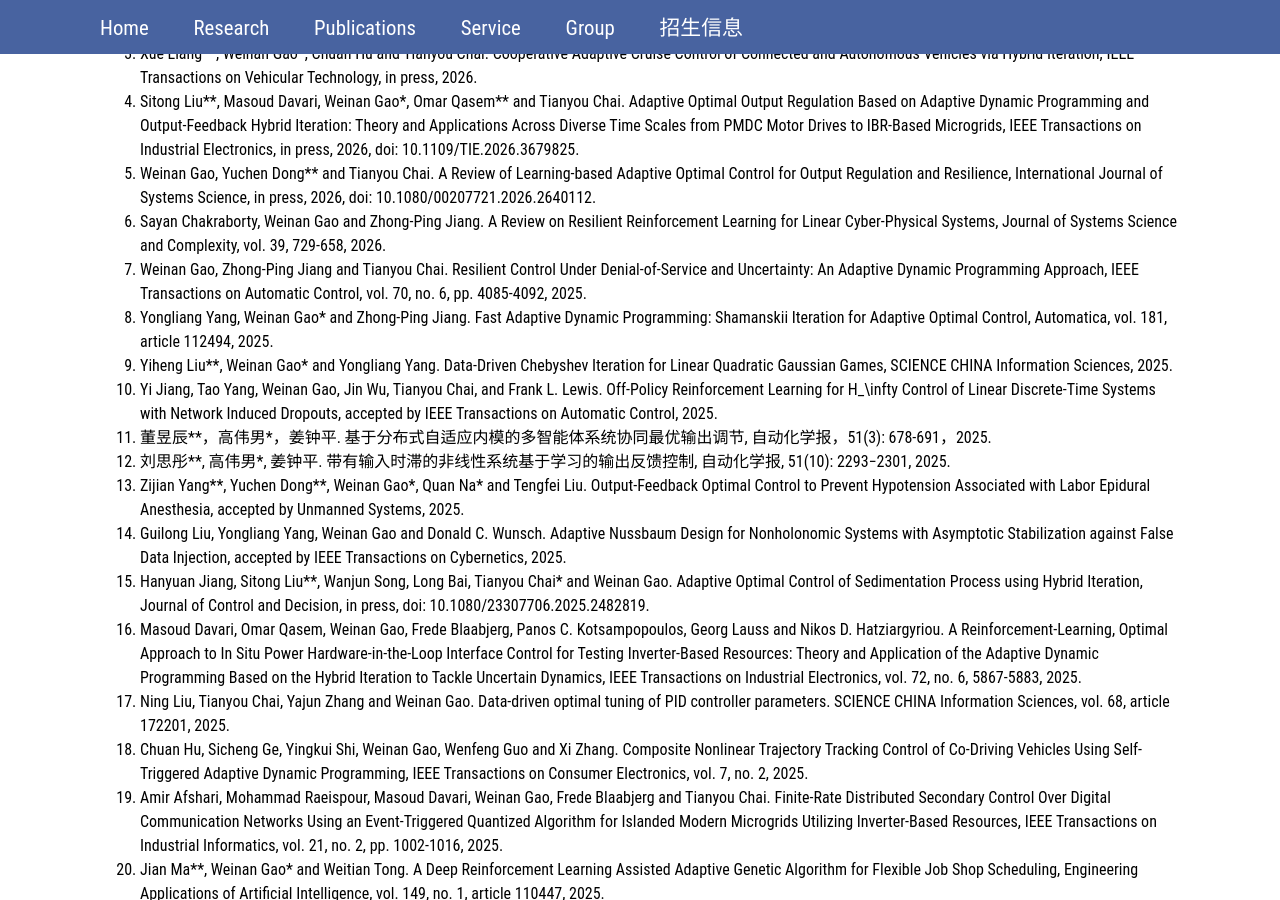
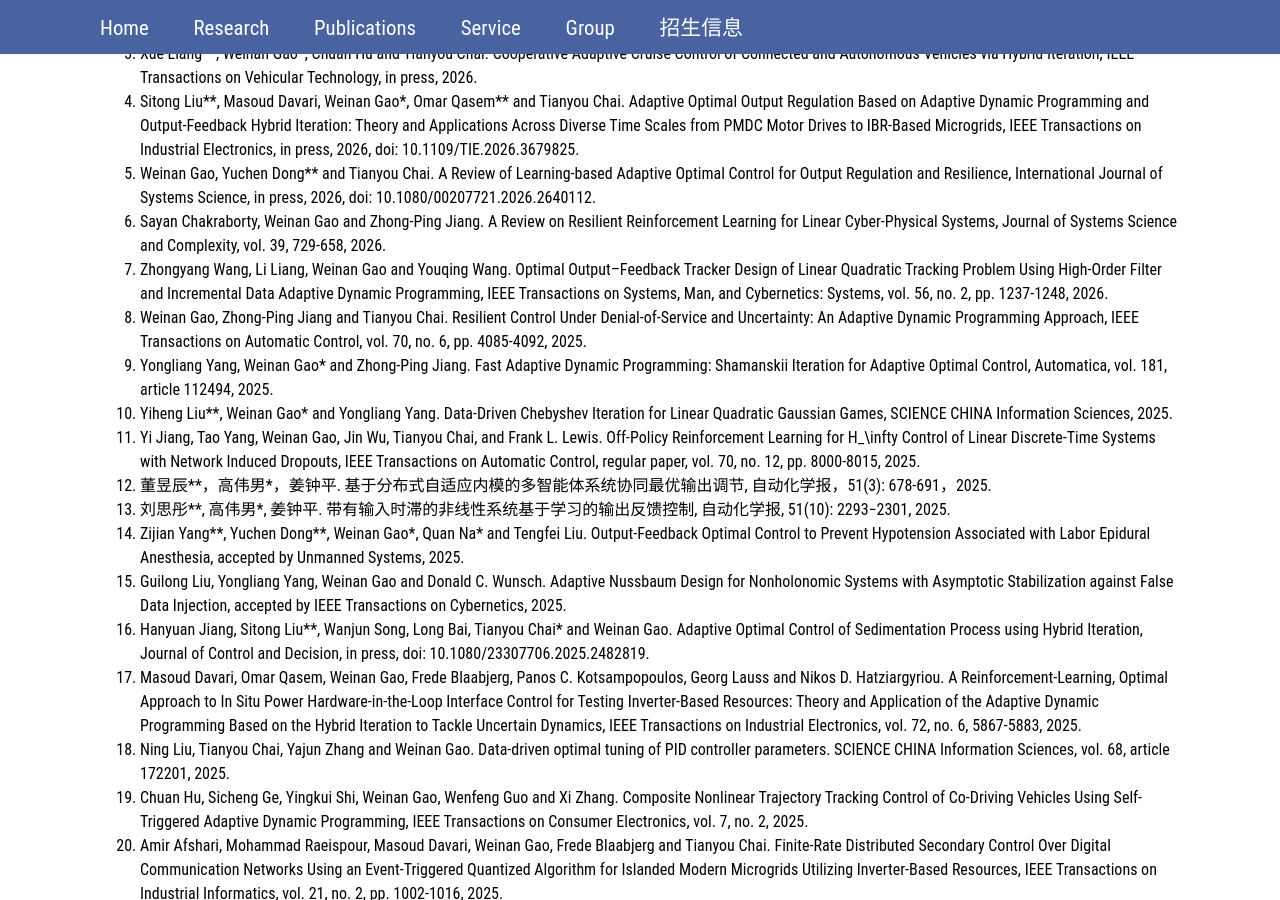
Before and after one commit to WeinanGao/weinangao.github.io, a Jekyll site: the page built from publications.markdown, in a window 1280 px wide and 900 px high, scrolled down 719 px. Built offline with Jekyll 4.4.1, drawn with Linux system fonts in a browser that asks for light colours; some of the changed text lies outside the part shown.

Commit message:
Update publications.markdown

```diff
--- a/publications.markdown
+++ b/publications.markdown
@@ -39,13 +39,15 @@ permalink: /publications/
 
 <li> Sayan Chakraborty, Weinan Gao and Zhong-Ping Jiang. A Review on Resilient Reinforcement Learning for Linear Cyber-Physical Systems, Journal of Systems Science and Complexity, vol. 39, 729-658, 2026. </li>
 
+<li> Zhongyang Wang, Li Liang, Weinan Gao and Youqing Wang. Optimal Output–Feedback Tracker Design of Linear Quadratic Tracking Problem Using High-Order Filter and Incremental Data Adaptive Dynamic Programming, IEEE Transactions on Systems, Man, and Cybernetics: Systems, vol. 56, no. 2, pp. 1237-1248, 2026. </li>
+
 <li> Weinan Gao, Zhong-Ping Jiang and Tianyou Chai. Resilient Control Under Denial-of-Service and Uncertainty: An Adaptive Dynamic Programming Approach, IEEE Transactions on Automatic Control, vol. 70, no. 6, pp. 4085-4092, 2025. </li>
 
 <li> Yongliang Yang, Weinan Gao* and Zhong-Ping Jiang. Fast Adaptive Dynamic Programming: Shamanskii Iteration for Adaptive Optimal Control, Automatica, vol. 181, article 112494, 2025. </li>
 
 <li> Yiheng Liu**, Weinan Gao* and Yongliang Yang. Data-Driven Chebyshev Iteration for Linear Quadratic Gaussian Games, SCIENCE CHINA Information Sciences, 2025. </li>
 
-<li> Yi Jiang, Tao Yang, Weinan Gao, Jin Wu, Tianyou Chai, and Frank L. Lewis. Off-Policy Reinforcement Learning for H_\infty Control of Linear Discrete-Time Systems with Network Induced Dropouts, accepted by IEEE Transactions on Automatic Control, 2025. </li>
+<li> Yi Jiang, Tao Yang, Weinan Gao, Jin Wu, Tianyou Chai, and Frank L. Lewis. Off-Policy Reinforcement Learning for H_\infty Control of Linear Discrete-Time Systems with Network Induced Dropouts, IEEE Transactions on Automatic Control, regular paper, vol. 70, no. 12, pp. 8000-8015, 2025. </li>
 
 <li> 董昱辰**，高伟男*，姜钟平. 基于分布式自适应内模的多智能体系统协同最优输出调节, 自动化学报，51(3): 678-691，2025. </li>
 
@@ -223,6 +225,8 @@ permalink: /publications/
 
 <li> Yuchen Dong**, Weinan Gao* and Zhongmei Li. Resilient Optimal Output Regulation under Denial-Of-Service Attacks with an Application to Autonomous Vehicles, IEEE International Conference on Intelligent Transportation Systems (ITSC), 2025. </li>
 
+<li> Omar Qasem**, Weinan Gao and Omar R. Daoud. Reinforcement Learning-Based Optimal Control for Continuous-Time Quantized Systems via Adaptive Dynamic Programming, IEEE International Multi-Conference on Systems, Signals & Devices (SSD), 2025. </li>
+
 <li> Sitong Liu**, Weinan Gao* and Zhongmei Li. Policy Iteration of Nonlinear Discrete-time Systems with Input Time-Delay, IFAC Symposium on Nonlinear Control Systems, 2025. </li>
 
 <li> Sayan Chakraborty, Weinan Gao, Kyriakos G. Vamvoudakis and Zhong-Ping Jiang. Active Learning-Based Control for Resiliency of Uncertain Systems Under DoS Attacks, American Control Conference, 2025. </li>
```
